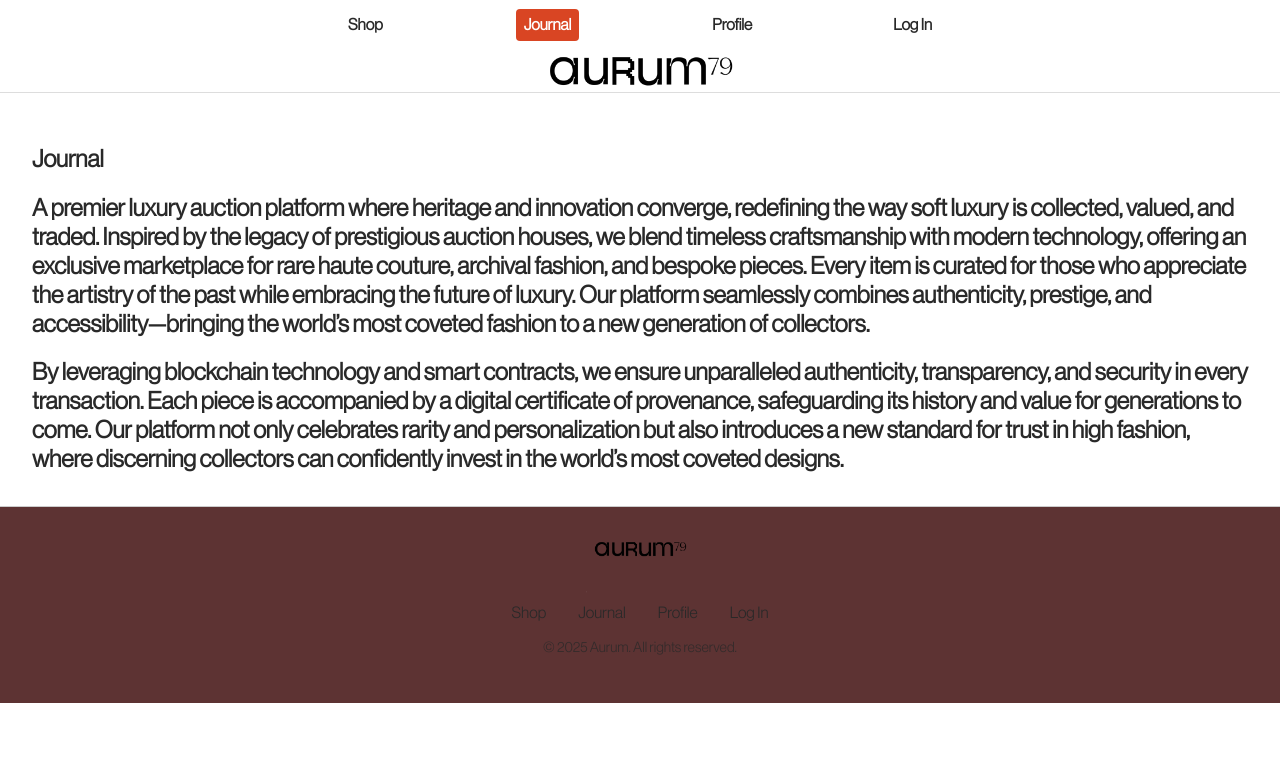
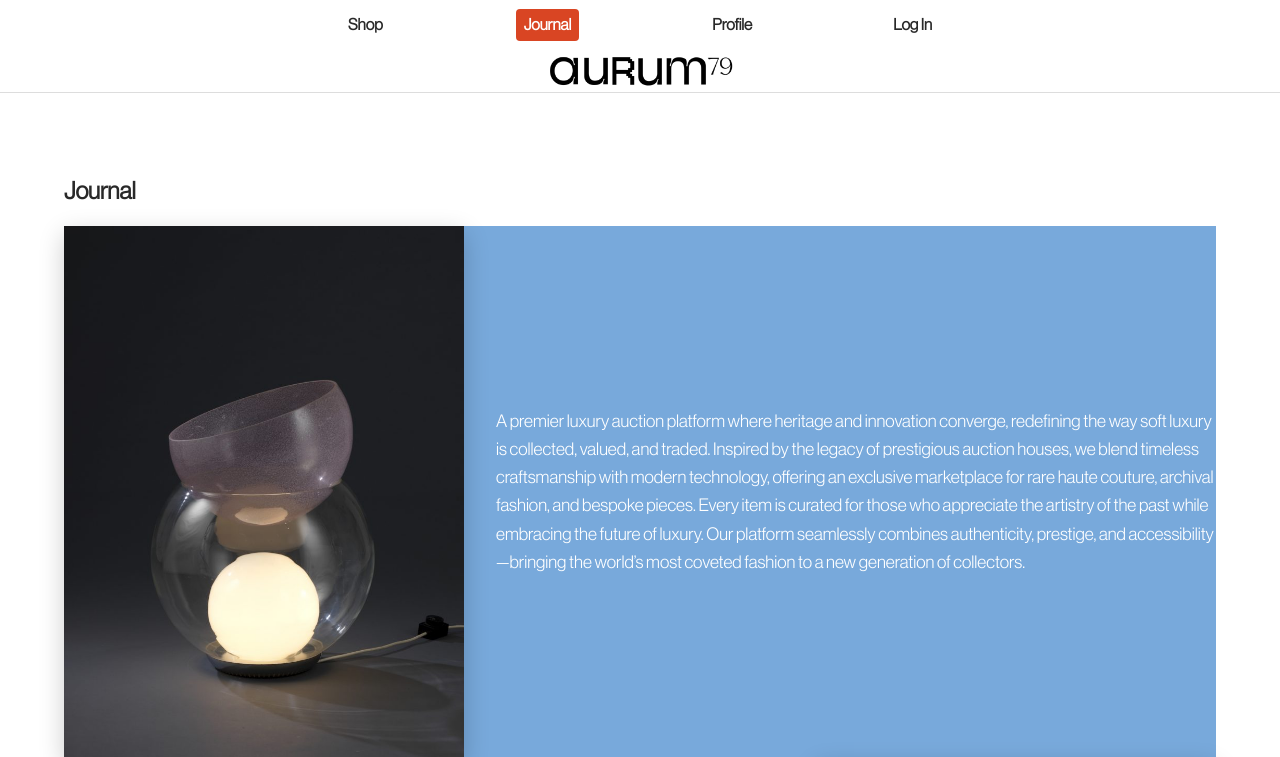
Before and after one commit to jimyty1/aurum, a React (Create React App) app: page /Journal in a window 1280 px wide. Shown: the top 757 px of the page. Built offline with nearby package versions, Linux system fonts and the light colour scheme.

Commit message:
added to journal and made some formatting and util files

```diff
--- a/src/css/JournalPage.css
+++ b/src/css/JournalPage.css
@@ -1,4 +1,56 @@
-.text-journal{
-    font-size: 24px;
-    font-weight: bold;
+.journal-page {
+    padding: 2rem;
 }
+
+.journal-section {
+    display: flex;
+    align-items: center;
+    gap: 2rem;
+    font-size: 15px;
+    color: white;
+}
+
+.journal-section.left-image {
+    flex-direction: row;
+    background: var(--color-blue);
+}
+
+.journal-section.right-image {
+    background: var(--color-burgundy);
+}
+.journal-section.right-image p {
+    margin-left: 20px;
+}
+
+.journal-img {
+    width: 40%;
+    max-width: 400px;
+    object-fit: cover;
+    box-shadow: 0 8px 24px rgba(0, 0, 0, 0.2);
+}
+
+.journal-section p {
+    flex: 1;
+    font-size: 1.1rem;
+    line-height: 1.6;
+}
+
+.text-journal {
+    font-size: 20px;
+}
+
+/* Responsive fix */
+@media (max-width: 768px) {
+    .journal-section.left-image,
+    .journal-section.right-image {
+        flex-direction: column;
+    }
+
+    .journal-img {
+        width: 100%;
+    }
+
+    .journal-section p {
+        text-align: justify;
+    }
+}
--- a/src/pages/JournalPage.js
+++ b/src/pages/JournalPage.js
@@ -1,17 +1,24 @@
-// File: src/pages/ShopPage.js
 import React from 'react';
-import '../css/JournalPage.css'
+import '../css/JournalPage.css';
+import { journalImages } from '../utils/imageLoader';
 
 export default function JournalPage() {
   return (
-    <div>
+    <div className="journal-page">
       <h2>Journal</h2>
-      <div className='text-journal'>
-        A premier luxury auction platform where heritage and innovation converge, redefining the way soft luxury is collected, valued, and traded. Inspired by the legacy of prestigious auction houses, we blend timeless craftsmanship with modern technology, offering an exclusive marketplace for rare haute couture, archival fashion, and bespoke pieces. Every item is curated for those who appreciate the artistry of the past while embracing the future of luxury. Our platform seamlessly combines authenticity, prestige, and accessibility—bringing the world’s most coveted fashion to a new generation of collectors.
+
+      <div className="journal-section left-image">
+        <img src={journalImages[0]} alt="Journal Visual 1" className="journal-img" />
+        <p>
+          A premier luxury auction platform where heritage and innovation converge, redefining the way soft luxury is collected, valued, and traded. Inspired by the legacy of prestigious auction houses, we blend timeless craftsmanship with modern technology, offering an exclusive marketplace for rare haute couture, archival fashion, and bespoke pieces. Every item is curated for those who appreciate the artistry of the past while embracing the future of luxury. Our platform seamlessly combines authenticity, prestige, and accessibility—bringing the world’s most coveted fashion to a new generation of collectors.
+        </p>
       </div>
-      <br/>
-      <div className='text-journal'>
-        By leveraging blockchain technology and smart contracts, we ensure unparalleled authenticity, transparency, and security in every transaction. Each piece is accompanied by a digital certificate of provenance, safeguarding its history and value for generations to come. Our platform not only celebrates rarity and personalization but also introduces a new standard for trust in high fashion, where discerning collectors can confidently invest in the world’s most coveted designs.
+
+      <div className="journal-section right-image">
+        <p>
+          By leveraging blockchain technology and smart contracts, we ensure unparalleled authenticity, transparency, and security in every transaction. Each piece is accompanied by a digital certificate of provenance, safeguarding its history and value for generations to come. Our platform not only celebrates rarity and personalization but also introduces a new standard for trust in high fashion, where discerning collectors can confidently invest in the world’s most coveted designs.
+        </p>
+        <img src={journalImages[1]} alt="Journal Visual 2" className="journal-img" />
       </div>
     </div>
   );
--- a/src/pages/LandingPage.js
+++ b/src/pages/LandingPage.js
@@ -1,17 +1,14 @@
 import React from 'react';
-import { Link } from 'react-router-dom';
 import '../css/LandingPage.css';
-
-const importAll = (r) => r.keys().map(r);
-const images = importAll(require.context('../assets/pictures', false, /\.(png|jpe?g|webp)$/));
+import {
+  previewImages,
+  bannerImage,
+  grid1Images,
+  grid2Images,
+  remainingImages,
+} from '../utils/imageLoader';
 
 export default function LandingPage() {
-  const previewImages = images.slice(2, 5); // 3 images
-  const largeImage = images[5];             // 1 image
-  const grid1Images = images.slice(6, 12);  // 6 images
-  const grid2Images = images.slice(12, 18); // 6 images
-  const remainingImages = images.slice(18); // rest
-
   return (
     <div>
       <div className='text-top'>
@@ -25,7 +22,7 @@ export default function LandingPage() {
       </div>
 
       <div className="banner-section">
-        <img className="banner-img" src={largeImage} alt="Banner" />
+        <img className="banner-img" src={bannerImage} alt="Banner" />
         <div className="quote-overlay">
           <div className="quote-line">WHERE</div>
           <div className="quote-line indent">HERITAGE</div>
@@ -34,36 +31,24 @@ export default function LandingPage() {
         </div>
       </div>
 
-      {/* Grid 1: 2 left, 2 middle, 2 right */}
+      {/* Grid 1 */}
       <div className="custom-grid-1">
-        <div className="grid-col left">
-          <img src={grid1Images[0]} alt="Image A" className="grid-img" />
-          <img src={grid1Images[1]} alt="Image B" className="grid-img" />
-        </div>
-        <div className="grid-col middle">
-          <img src={grid1Images[2]} alt="Image C" className="grid-img" />
-          <img src={grid1Images[3]} alt="Image D" className="grid-img" />
-        </div>
-        <div className="grid-col right">
-          <img src={grid1Images[4]} alt="Image E" className="grid-img" />
-          <img src={grid1Images[5]} alt="Image F" className="grid-img" />
-        </div>
+        {['left', 'middle', 'right'].map((col, i) => (
+          <div key={col} className={`grid-col ${col}`}>
+            <img src={grid1Images[i * 2]} alt={`Grid1-${i * 2}`} className="grid-img" />
+            <img src={grid1Images[i * 2 + 1]} alt={`Grid1-${i * 2 + 1}`} className="grid-img" />
+          </div>
+        ))}
       </div>
 
-      {/* Grid 2: 2 left, 2 middle, 2 right */}
+      {/* Grid 2 */}
       <div className="custom-grid-2">
-        <div className="grid-col left">
-          <img src={grid2Images[0]} alt="Image G" className="grid-img" />
-          <img src={grid2Images[1]} alt="Image H" className="grid-img" />
-        </div>
-        <div className="grid-col middle">
-          <img src={grid2Images[2]} alt="Image I" className="grid-img" />
-          <img src={grid2Images[3]} alt="Image J" className="grid-img" />
-        </div>
-        <div className="grid-col right">
-          <img src={grid2Images[4]} alt="Image K" className="grid-img" />
-          <img src={grid2Images[5]} alt="Image L" className="grid-img" />
-        </div>
+        {['left', 'middle', 'right'].map((col, i) => (
+          <div key={col} className={`grid-col ${col}`}>
+            <img src={grid2Images[i * 2]} alt={`Grid2-${i * 2}`} className="grid-img" />
+            <img src={grid2Images[i * 2 + 1]} alt={`Grid2-${i * 2 + 1}`} className="grid-img" />
+          </div>
+        ))}
       </div>
 
       <div className="side-by-side-preview">
--- /dev/null
+++ b/src/utils/imageLoader.js
@@ -0,0 +1,9 @@
+const importAll = (r) => r.keys().map(r);
+const allImages = importAll(require.context('../assets/pictures', false, /\.(png|jpe?g|webp)$/));
+
+export const previewImages = allImages.slice(2, 5);
+export const bannerImage = allImages[5];
+export const grid1Images = allImages.slice(6, 12);
+export const grid2Images = allImages.slice(12, 18);
+export const remainingImages = allImages.slice(18, 36);
+export const journalImages = allImages.slice(36, 39);
```
